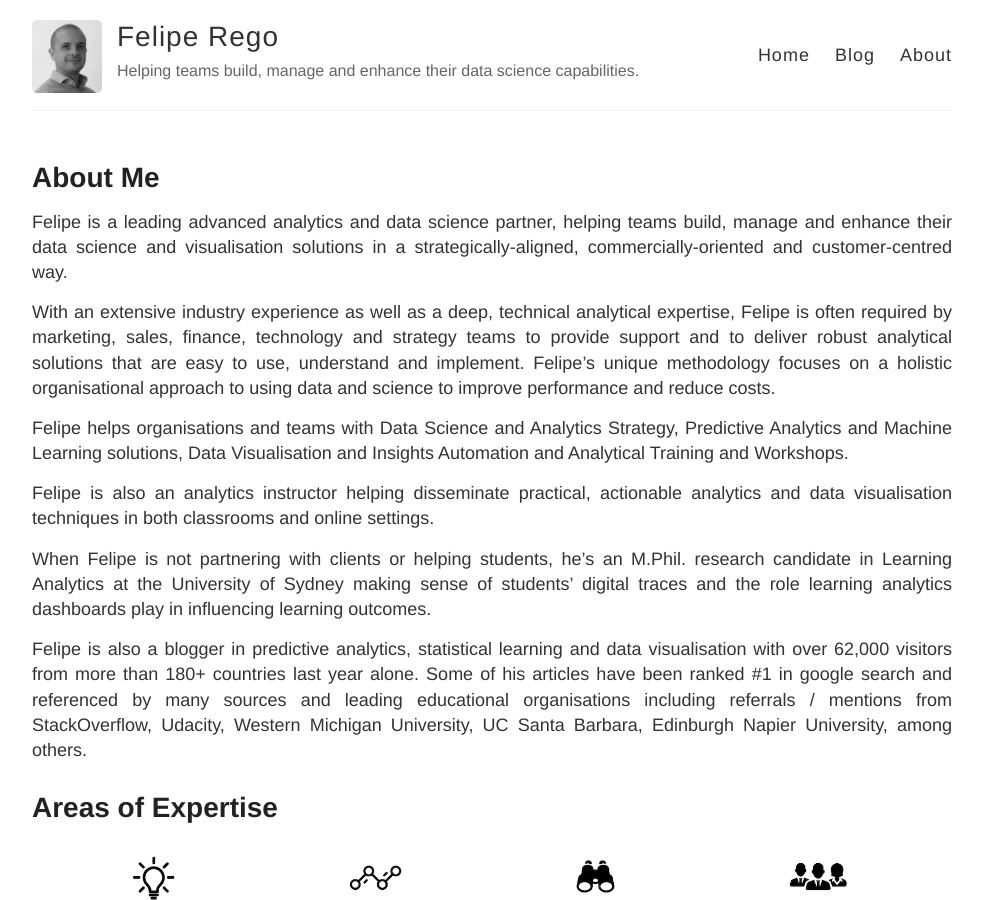
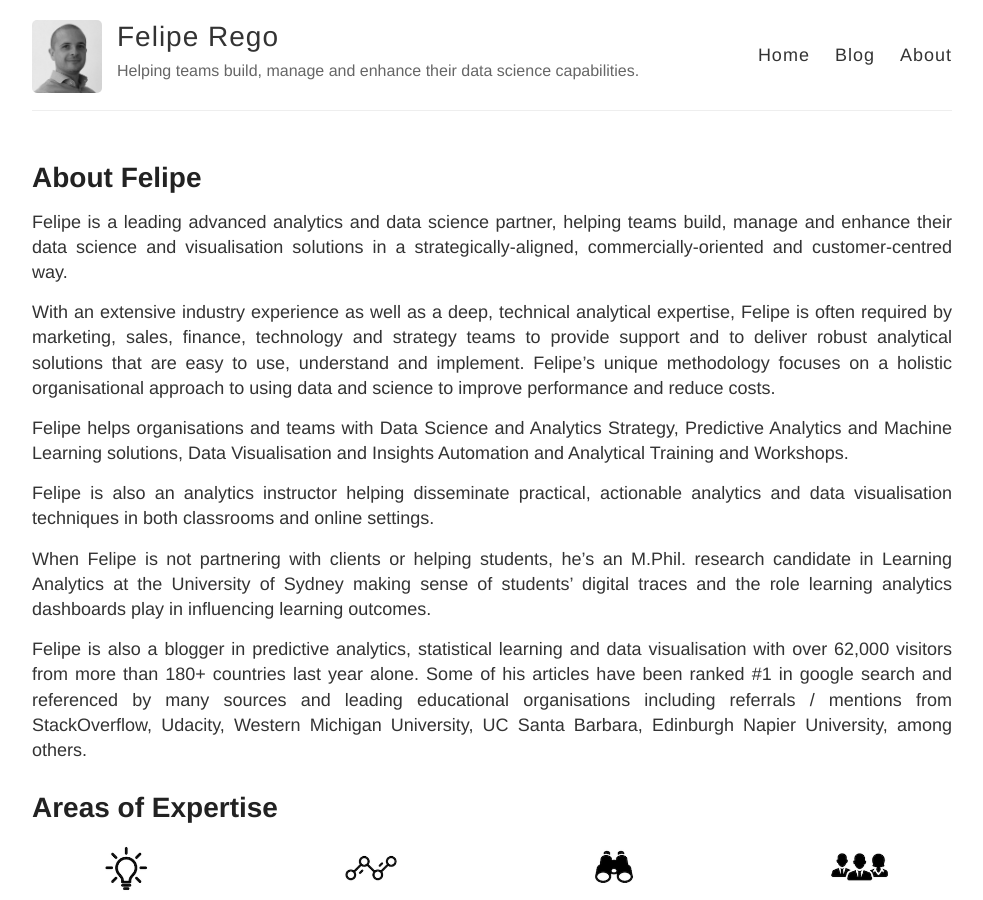
Before and after one commit to FelipeRego/FelipeRego.github.io, a Jekyll site: the page built from about.md, in a window 1280 px wide and 900 px high. Shown: the whole window, without its empty margins (148-1131 px from the left). Built offline with Jekyll 4.4.1, drawn with Linux system fonts in a browser that asks for light colours.

Commit message:
changed pic about me

```diff
--- a/about.md
+++ b/about.md
@@ -1,6 +1,6 @@
 ---
 layout: page
-title: About Me
+title: About Felipe
 permalink: /about/
 ---
 
```
Also changed, not shown: images/specialties.png.
